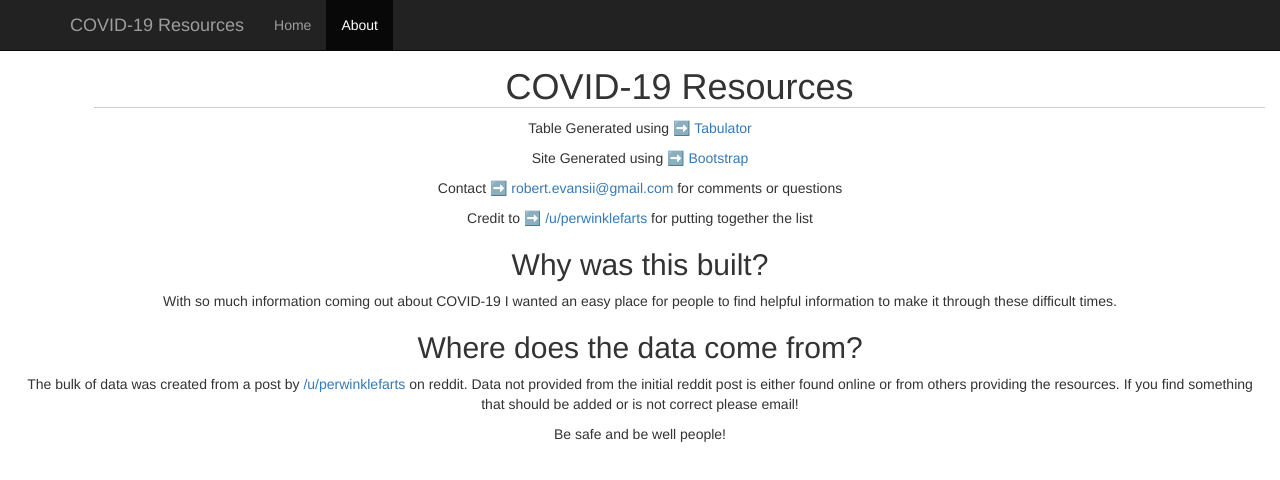
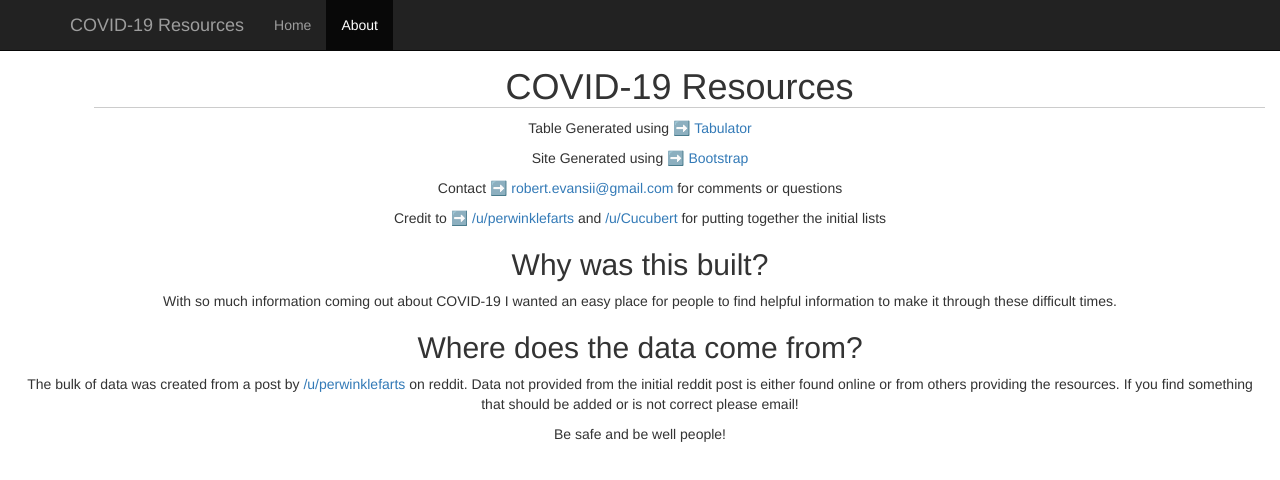
Before and after one commit to arbyruns/rbevans-ugh.github.io, a website: page about.html in a window 1280 px wide. Drawn offline with nearby package versions, Linux system fonts and the light colour scheme; files that its build step writes are made by us from their sources; files whose address does not match are found by name.

Commit message:
Update about.html

```diff
--- a/about.html
+++ b/about.html
@@ -58,7 +58,7 @@
           <p>Table Generated using ➡️ <a href="http://tabulator.info/">Tabulator</a></p>
           <p>Site Generated using ➡️ <a href="https://getbootstrap.com/">Bootstrap</a></p>
           <p>Contact ➡️ <a href="mailto:robert.evansii@gmail.com">robert.evansii@gmail.com</a> for comments or questions</p>
-          <p>Credit to ➡️ <a href="https://old.reddit.com/r/YouShouldKnow/comments/fpdxob/ysk_many_companies_are_offering_free_services/">/u/perwinklefarts</a> for putting together the list</p>
+          <p>Credit to ➡️ <a href="https://old.reddit.com/user/perwinklefarts">/u/perwinklefarts</a> and <a href="https://old.reddit.com/user/Cucubert">/u/Cucubert</a> for putting together the initial lists</p>
           <h2>Why was this built?</h2>
           <p>With so much information coming out about COVID-19 I wanted an easy place for people to find helpful information to make it through these difficult times.</p>
           <h2>Where does the data come from?</h2>
```
